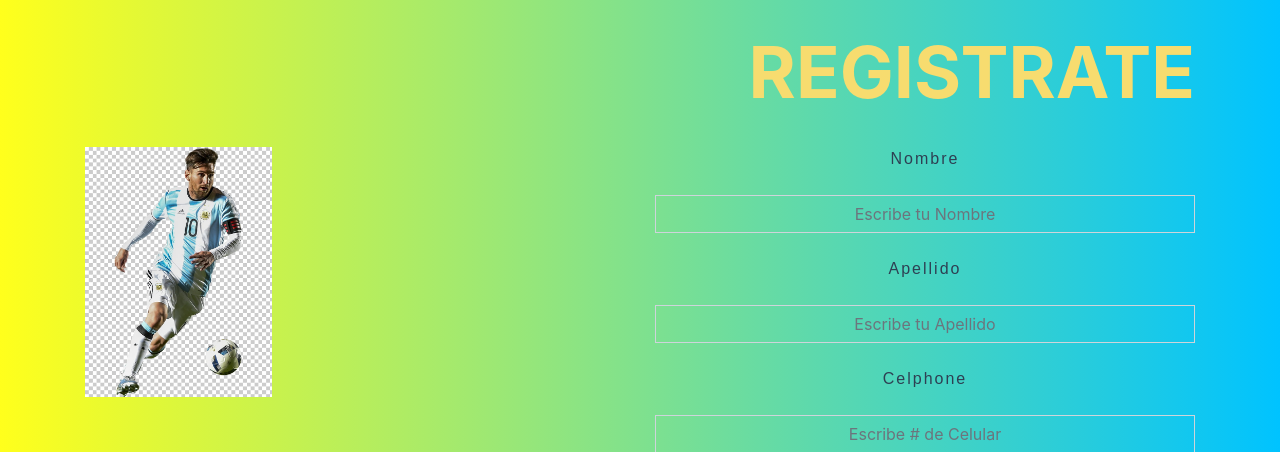
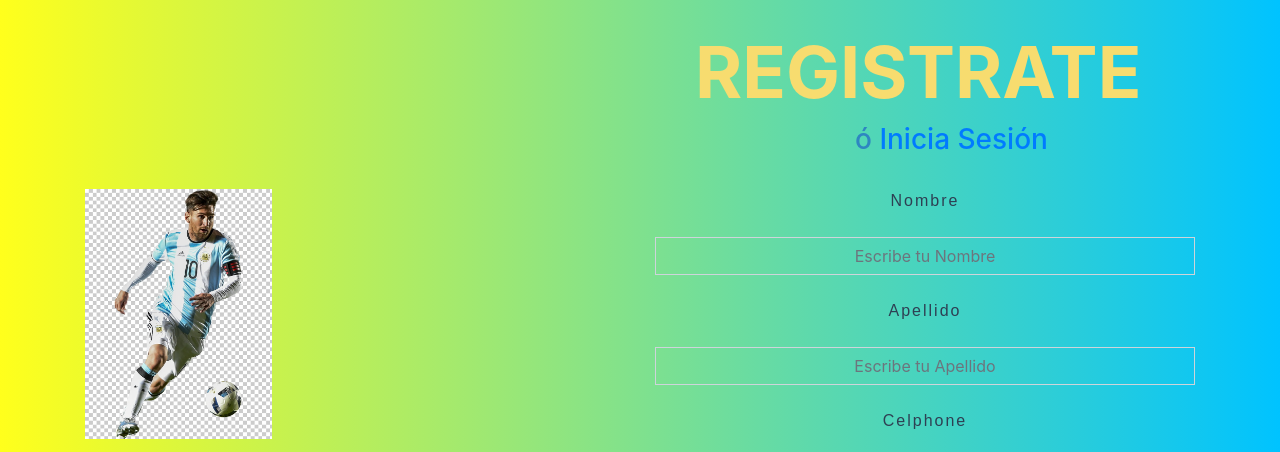
Before and after one commit to sachi08/PoyectoFinalWeb, a PHP site: page /Login/sigin.php in a window 1280 px wide. Shown: the part 91-543 px from the top of the page. Run offline with PHP 8.4, Linux system fonts and the light colour scheme.

Commit message:
Se añade pestaña de Inicio de Sesión al Registro y un poco de css

```diff
--- a/Login/sigin.php
+++ b/Login/sigin.php
@@ -33,7 +33,8 @@
 
 		<div class="row">
 			<div class="col-sm-12 my-4">
-				<h1 class="titulo_1 display-3 text-uppercase font-weight-bold text-right mt-5">Registrate</h1>
+				<h1 class="titulo_1 display-3 text-uppercase font-weight-bold mt-5">Registrate</h1>
+				<h3><span class="oIniciaSesion">ó <a href="login.php">Inicia Sesión</a></span></h3>
 			</div>
 			<div class="col-sm-6">
 				<img src="../img/messi_login.jpg" alt="messi" class="messi">
--- a/Login/style_sigin.css
+++ b/Login/style_sigin.css
@@ -82,8 +82,14 @@ a .fab{
 
 .titulo_1{
 	color:  #f7dc6f;
+	margin-left: 610px;
 }
 
 .text-description{
 	color: #2e4053;
 }
+
+.oIniciaSesion{
+	margin-left: 770px;
+	color: #2e86c1;
+}
```
